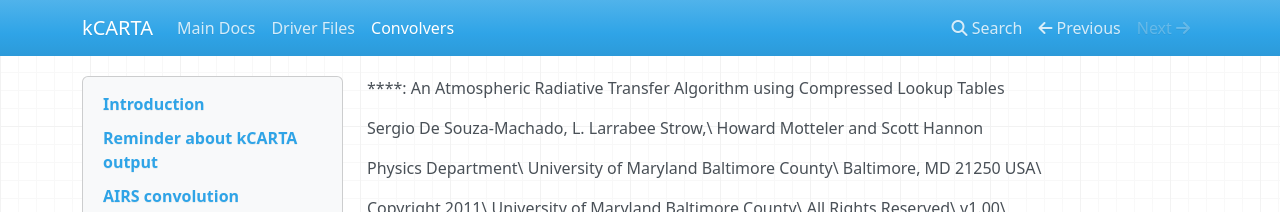
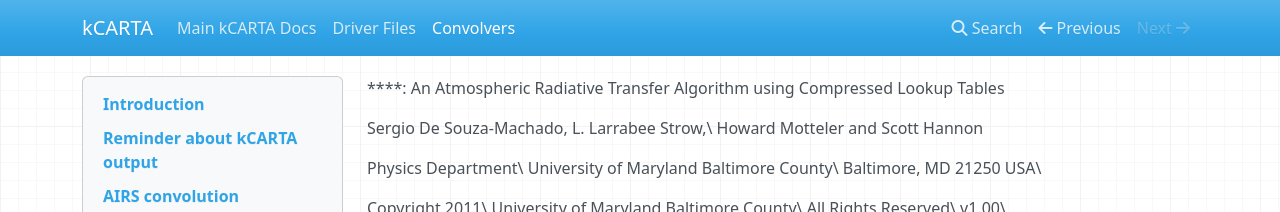
Before and after one commit to strow/kcarta-matlab, an MkDocs documentation site: the page built from docs/convolution.md, in a window 1280 px wide. Shown: the top 212 px of the page. Built offline with MkDocs 1.6.1, drawn with Linux system fonts in a browser that asks for light colours; nearby versions of some CDN libraries; old or Windows-style settings are respelled for this version of MkDocs; some of the changed lines change nothing that is shown.

Commit message:
referencing index.md instead of kcarta.md

```diff
--- a/mkdocs.yml
+++ b/mkdocs.yml
@@ -1,5 +1,5 @@
 site_name: kCARTA
 pages:
-- [kcarta.md, Main Docs]
+- [index.md, Main kCARTA Docs]
 - [driver_files.md, Driver Files]
 - [convolution.md, Convolvers]
```
